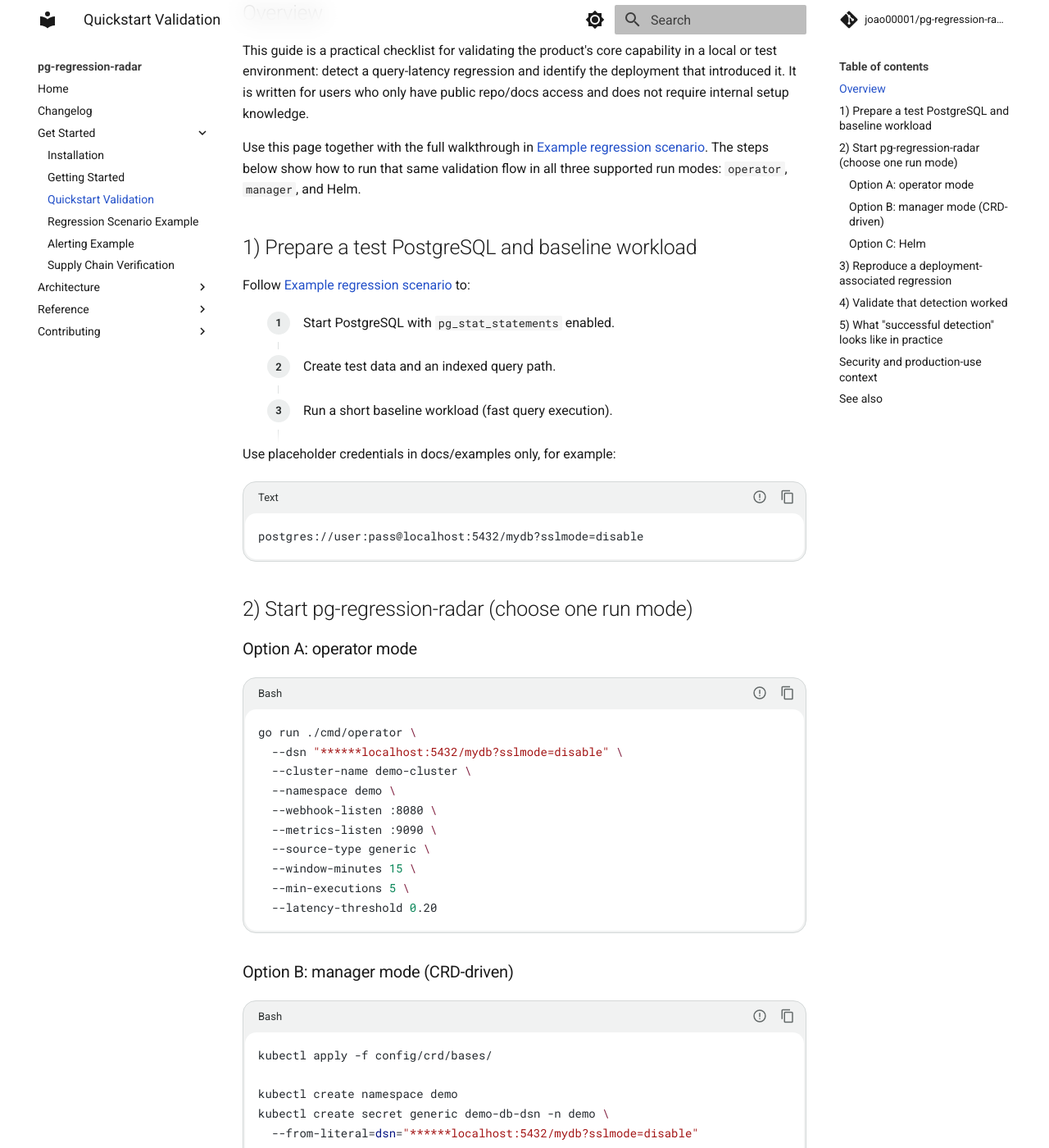
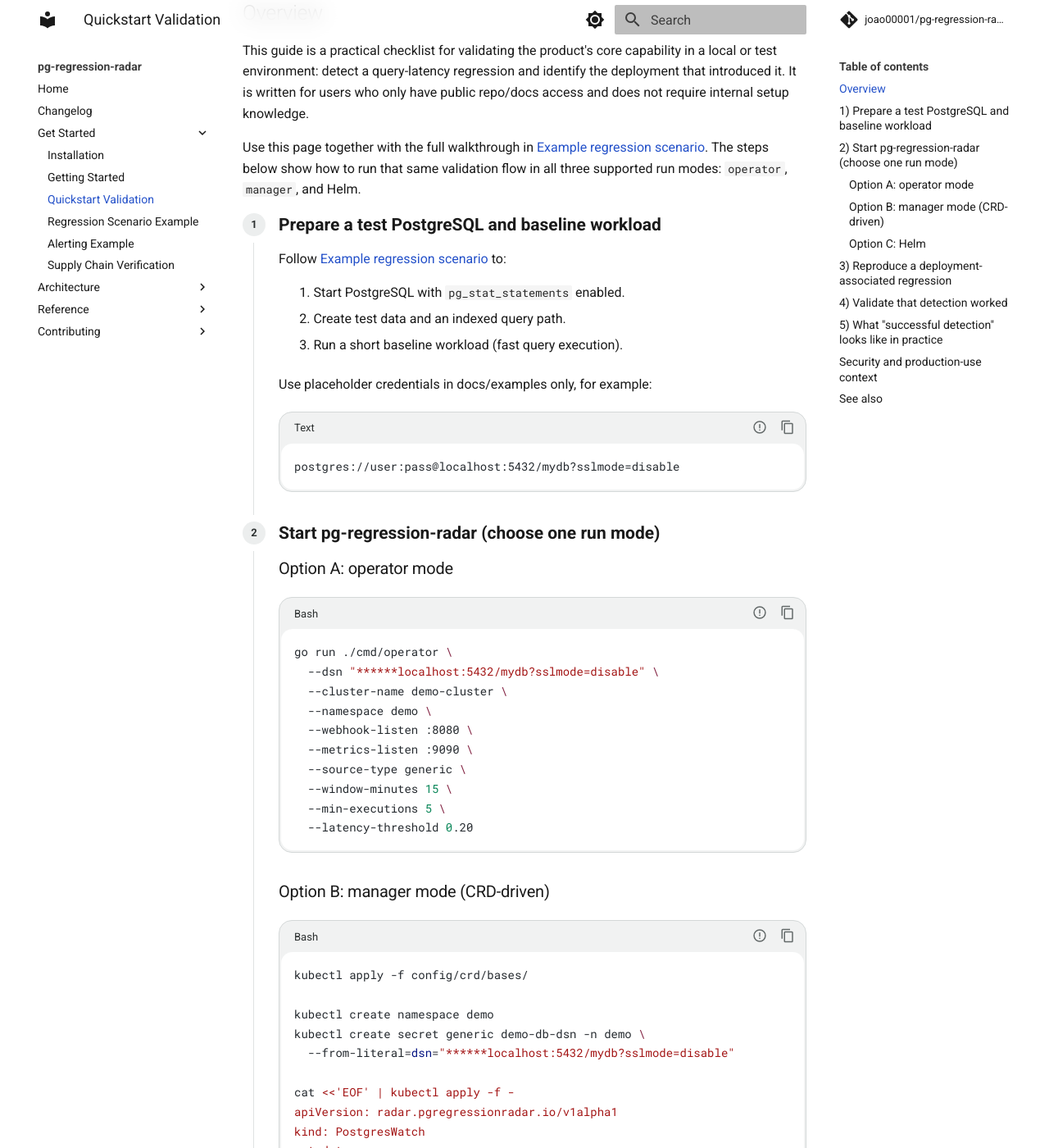
Before and after one commit to joao00001/pg-regression-radar, an MkDocs documentation site: the page built from docs/quickstart-validation.md, in a window 1280 px wide and 1400 px high, scrolled down 273 px. Shown: the whole window at 82% size. Built offline with MkDocs 1.6.1 and Material for MkDocs 9.7.7, drawn with Linux system fonts in a browser that asks for light colours; comment, search, counter and statistics services are not loaded; the version menu is left out; some of the changed text lies outside the part shown.

Commit message:
docs: render numbered tutorial headings as steps
The tutorial pages number their sections as "## 1) Title", which Markdown does not treat as a list. A small script wraps each run of such headings in a step section so they share the circles-and-line style of numbered lists. Headings, anchors and the table of contents are untouched, and without JavaScript the headings render as before.

Signed-off-by: Joao <joao.detomini@enterprisedb.com>

```diff
--- /dev/null
+++ b/docs/javascripts/steps.js
@@ -0,0 +1,72 @@
+/*
+ * Turns a run of numbered section headings ("## 1) Set up ...",
+ * "## 2) Start ...", ...) into steps, like a numbered list's steps in
+ * extra.css ("Numbered lists as steps"): each heading and the content under
+ * it is wrapped in a `.pgrr-step` section carrying the number, and the
+ * "1)" prefix is dropped from the title because the circle shows it.
+ *
+ * Only a run that counts up from 1 with at least two headings is touched,
+ * so a stray "3) ..." heading is left alone. Anchors, the table of contents
+ * and the permalink stay as they are (only the leading number is removed
+ * from the visible title). Without this script the headings simply keep
+ * their "1)" prefix.
+ */
+(function () {
+  "use strict";
+
+  var PREFIX = /^\s*(\d+)\)\s+/;
+
+  function numberOf(el) {
+    if (!el || el.tagName !== "H2") return null;
+    var first = el.firstChild;
+    if (!first || first.nodeType !== 3) return null;
+    var m = first.nodeValue.match(PREFIX);
+    return m ? parseInt(m[1], 10) : null;
+  }
+
+  function build() {
+    var root = document.querySelector("article.md-content__inner");
+    if (!root) return;
+    var kids = Array.prototype.slice.call(root.children);
+
+    // Find the run: consecutive numbered h2s 1, 2, 3, ... (other content may
+    // sit between them; an unnumbered h2 ends the run).
+    var run = [];
+    for (var i = 0; i < kids.length; i++) {
+      var n = numberOf(kids[i]);
+      if (n === run.length + 1) {
+        run.push(i);
+      } else if (kids[i].tagName === "H2" && run.length > 0) {
+        break;
+      }
+    }
+    if (run.length < 2) return;
+
+    // Each step ends where the next one starts; the last one ends at the next
+    // h2 (or the end of the page content).
+    var end = kids.length;
+    for (var j = run[run.length - 1] + 1; j < kids.length; j++) {
+      if (kids[j].tagName === "H2") {
+        end = j;
+        break;
+      }
+    }
+    for (var s = run.length - 1; s >= 0; s--) {
+      var from = run[s];
+      var to = s === run.length - 1 ? end : run[s + 1];
+      var section = document.createElement("section");
+      section.className = "pgrr-step";
+      section.setAttribute("data-step", String(s + 1));
+      var heading = kids[from];
+      heading.firstChild.nodeValue = heading.firstChild.nodeValue.replace(PREFIX, "");
+      root.insertBefore(section, heading);
+      for (var k = from; k < to; k++) section.appendChild(kids[k]);
+    }
+  }
+
+  if (document.readyState === "loading") {
+    document.addEventListener("DOMContentLoaded", build);
+  } else {
+    build();
+  }
+})();
--- a/docs/stylesheets/extra.css
+++ b/docs/stylesheets/extra.css
@@ -738,14 +738,16 @@
   margin-bottom: 0;
 }
 
-/* Nested lists and footnotes: ordinary numbering. */
+/* Nested lists, lists inside a heading step, and footnotes: ordinary numbering. */
 .md-typeset ol ol,
+.md-typeset .pgrr-step ol,
 .md-typeset .footnote ol {
   margin: 0.5em 0 0.5em 1.4em;
   list-style: decimal;
 }
 
 .md-typeset ol ol > li,
+.md-typeset .pgrr-step ol > li,
 .md-typeset .footnote ol > li {
   padding: 0;
   margin-bottom: 0.4em;
@@ -753,6 +755,8 @@
 
 .md-typeset ol ol > li::before,
 .md-typeset ol ol > li::after,
+.md-typeset .pgrr-step ol > li::before,
+.md-typeset .pgrr-step ol > li::after,
 .md-typeset .footnote ol > li::before,
 .md-typeset .footnote ol > li::after {
   content: none;
@@ -819,3 +823,75 @@
 .md-typeset table:not([class]) tbody tr:last-child td:last-child {
   border-bottom-right-radius: 15px;
 }
+
+/* ---- Numbered section headings as steps (docs/javascripts/steps.js) ----
+   The same circles and connecting line as numbered lists, for a run of
+   "1) ...", "2) ..." section headings: the heading is the step's title and
+   the content under it is the step's body. */
+.md-typeset .pgrr-step {
+  --pgrr-step-bg: #242525;
+  --pgrr-step-fg: #f4f6f4;
+  --pgrr-step-line: #242525;
+
+  position: relative;
+  padding: 0 0 36px 44px;
+}
+
+[data-md-color-scheme="default"] .md-typeset .pgrr-step {
+  --pgrr-step-bg: #eceeee;
+  --pgrr-step-fg: #2c3030;
+  --pgrr-step-line: #dfe2e2;
+}
+
+.md-typeset .pgrr-step:last-of-type {
+  padding-bottom: 8px;
+}
+
+.md-typeset .pgrr-step::before {
+  content: attr(data-step);
+  position: absolute;
+  top: 0;
+  left: 0;
+  display: flex;
+  align-items: center;
+  justify-content: center;
+  width: 28px;
+  height: 28px;
+  border-radius: 50%;
+  background-color: var(--pgrr-step-bg);
+  color: var(--pgrr-step-fg);
+  font-size: 13px;
+  font-weight: 600;
+  line-height: 1;
+}
+
+.md-typeset .pgrr-step::after {
+  content: "";
+  position: absolute;
+  top: 36px;
+  bottom: 8px;
+  left: 13px;
+  width: 1px;
+  background-color: var(--pgrr-step-line);
+}
+
+.md-typeset .pgrr-step:last-of-type::after {
+  bottom: -20px;
+  background: linear-gradient(to bottom, var(--pgrr-step-line), transparent);
+}
+
+.md-typeset .pgrr-step > h2 {
+  margin: 0 0 0.7em;
+  font-size: 1.05rem;
+  font-weight: 650;
+  letter-spacing: 0;
+  line-height: 28px;
+}
+
+.md-typeset .pgrr-step > :nth-child(2) {
+  margin-top: 0;
+}
+
+.md-typeset .pgrr-step > :last-child {
+  margin-bottom: 0;
+}
--- a/mkdocs-unversioned.yml
+++ b/mkdocs-unversioned.yml
@@ -40,6 +40,7 @@
   - javascripts/roadmap.js
   - javascripts/code-header.js
   - javascripts/callouts.js
+  - javascripts/steps.js
 
 # Same extensions as mkdocs.yml plus md_in_html (markdown inside the roadmap's
 # HTML cards). Repeated in full rather than inherited, since a list in a child
--- a/mkdocs.yml
+++ b/mkdocs.yml
@@ -76,6 +76,7 @@
   - javascripts/version-flyout.js
   - javascripts/code-header.js
   - javascripts/callouts.js
+  - javascripts/steps.js
 
 markdown_extensions:
   - admonition
```
